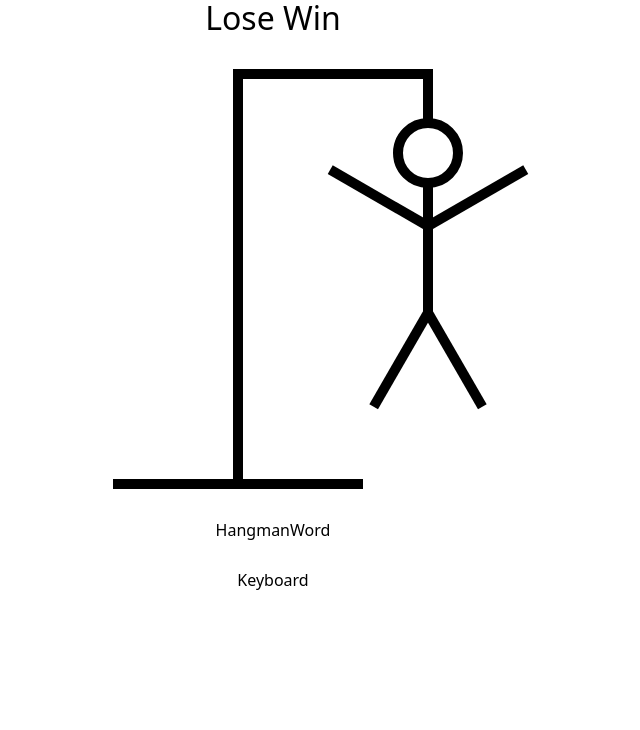
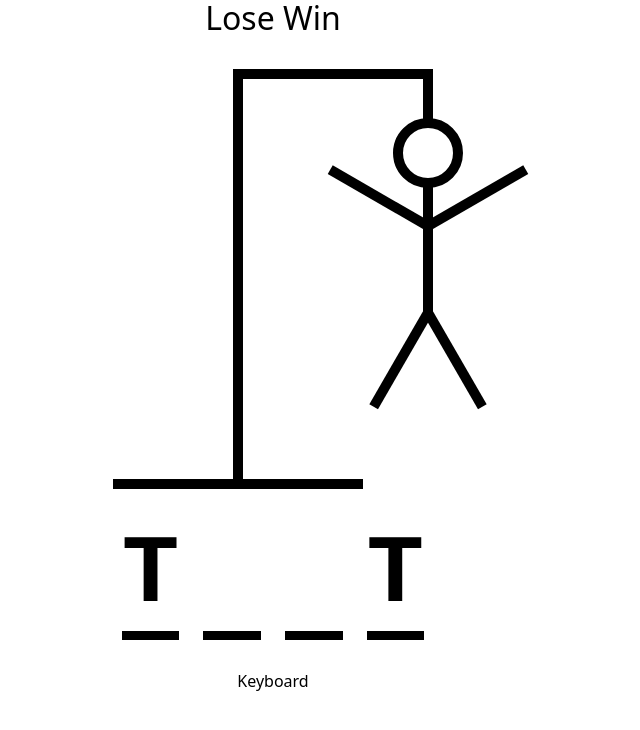
Before and after one commit to Vlad-dualv/hangman-game, a React (Vite) app: page / in a window 1280 px wide. Shown: the top 730 px of the page, without its empty margins (367-1007 px from the left). Built offline with nearby package versions, Linux system fonts and the light colour scheme.

Commit message:
style: hangmanWord component layout

```diff
--- a/src/components/HangmanWord.tsx
+++ b/src/components/HangmanWord.tsx
@@ -1,3 +1,30 @@
 export default function HangmanWord() {
-  return <div>HangmanWord</div>;
+  const word = "test";
+  const guessedLetters = ["t"];
+  return (
+    <div
+      style={{
+        display: "flex",
+        gap: ".25em",
+        fontSize: "6rem",
+        fontWeight: "bold",
+        textTransform: "uppercase",
+        fontFamily: "monospace",
+      }}
+    >
+      {word.split("").map((letter, index) => (
+        <span style={{ borderBottom: "0.1em solid black" }} key={index}>
+          <span
+            style={{
+              visibility: guessedLetters.includes(letter)
+                ? "visible"
+                : "hidden",
+            }}
+          >
+            {letter}
+          </span>
+        </span>
+      ))}
+    </div>
+  );
 }
```
